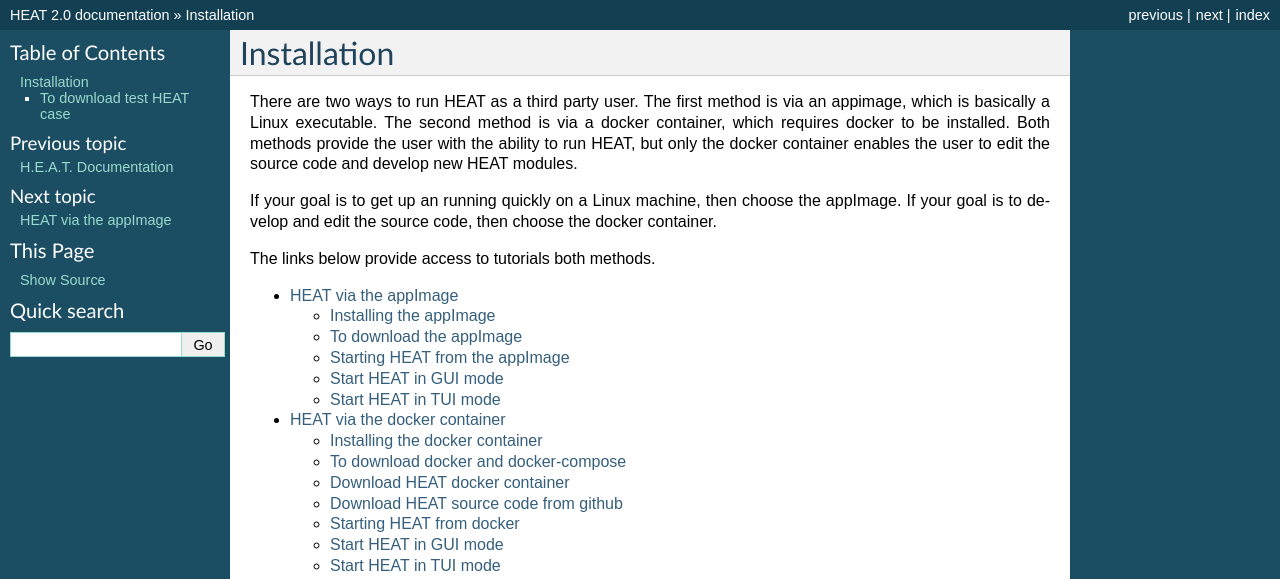
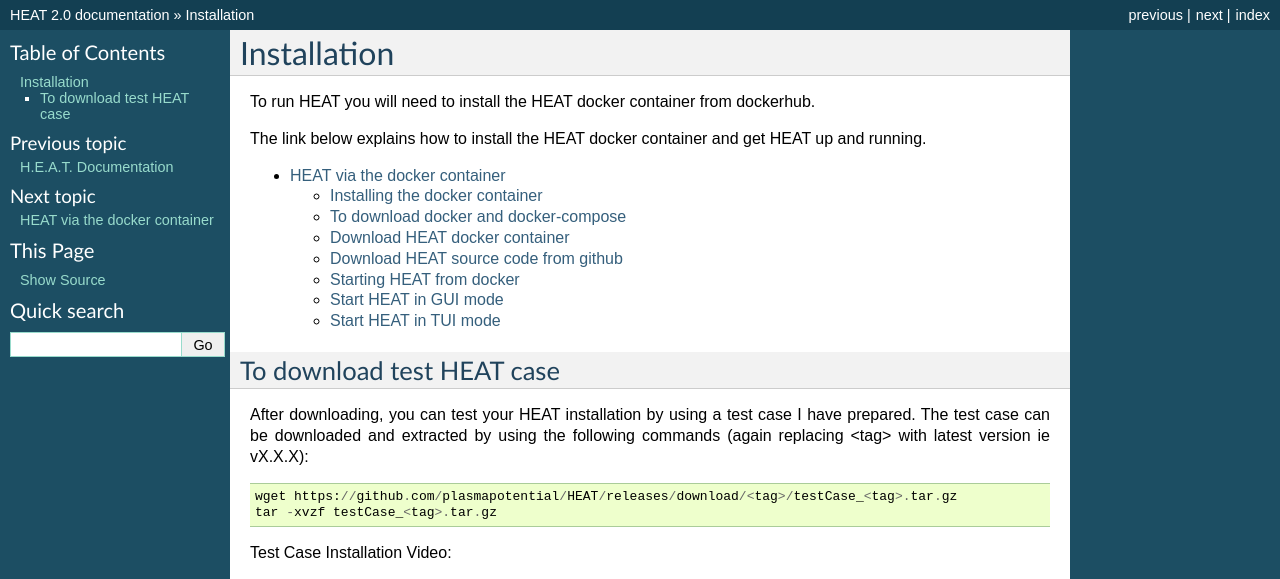
Before and after one commit to plasmapotential/HEAT, a Sphinx documentation site: the page built from docs/source/install.rst, in a window 1280 px wide. Shown: the top 579 px of the page. Built offline with Sphinx 7.4.7, drawn with Linux system fonts in a browser that asks for light colours; grey boxes are pictures that could not be loaded.

Commit message:
readthedocs

```diff
--- a/docs/source/install.rst
+++ b/docs/source/install.rst
@@ -1,22 +1,13 @@
 Installation
 ############
 
-There are two ways to run HEAT as a third party user.  The first method is via
-an appimage, which is basically a Linux executable.  The second method is via
-a docker container, which requires docker to be installed.  Both methods provide
-the user with the ability to run HEAT, but only the docker container enables
-the user to edit the source code and develop new HEAT modules.
+To run HEAT you will need to install the HEAT docker container from dockerhub.
 
-If your goal is to get up an running quickly on a Linux machine, then choose
-the appImage.  If your goal is to develop and edit the source code, then choose
-the docker container.
-
-The links below provide access to tutorials both methods.
+The link below explains how to install the HEAT docker container and get HEAT up and running.
 
 .. toctree::
    :maxdepth: 0
 
-   appimage
    docker
 
 To download test HEAT case
@@ -25,8 +16,8 @@
 have prepared.  The test case can be downloaded and extracted by using the following commands
 (again replacing <tag> with latest version ie vX.X.X)::
 
-    wget https://github.com/plasmapotential/HEAT/releases/download/<tag>/testCase.tar.gz
-    tar -xvzf testCase.tar.gz
+    wget https://github.com/plasmapotential/HEAT/releases/download/<tag>/testCase_<tag>.tar.gz
+    tar -xvzf testCase_<tag>.tar.gz
 
 
 Test Case Installation Video:
```
Also changed, not shown: docs/source/docker.rst (+10 -2 lines).
